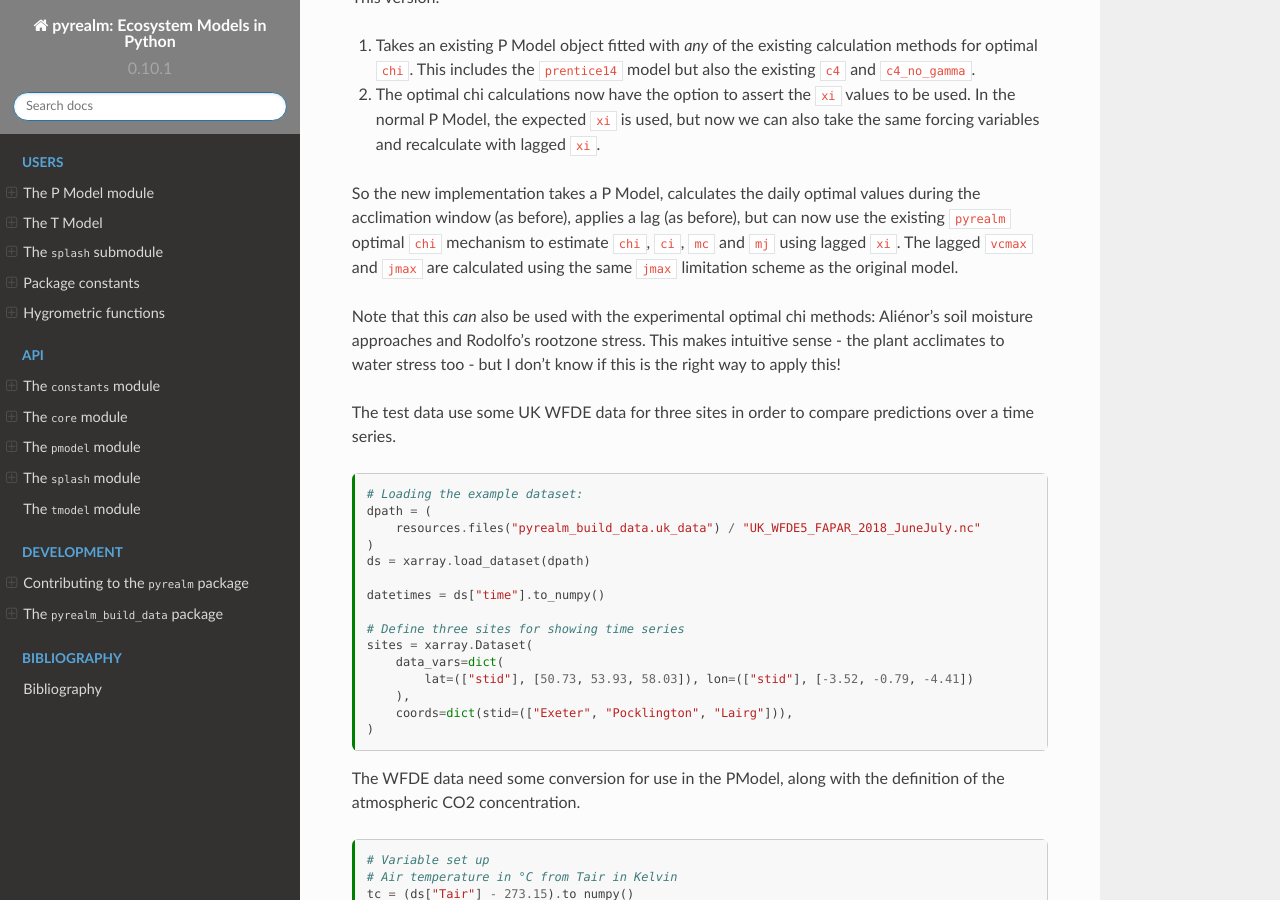
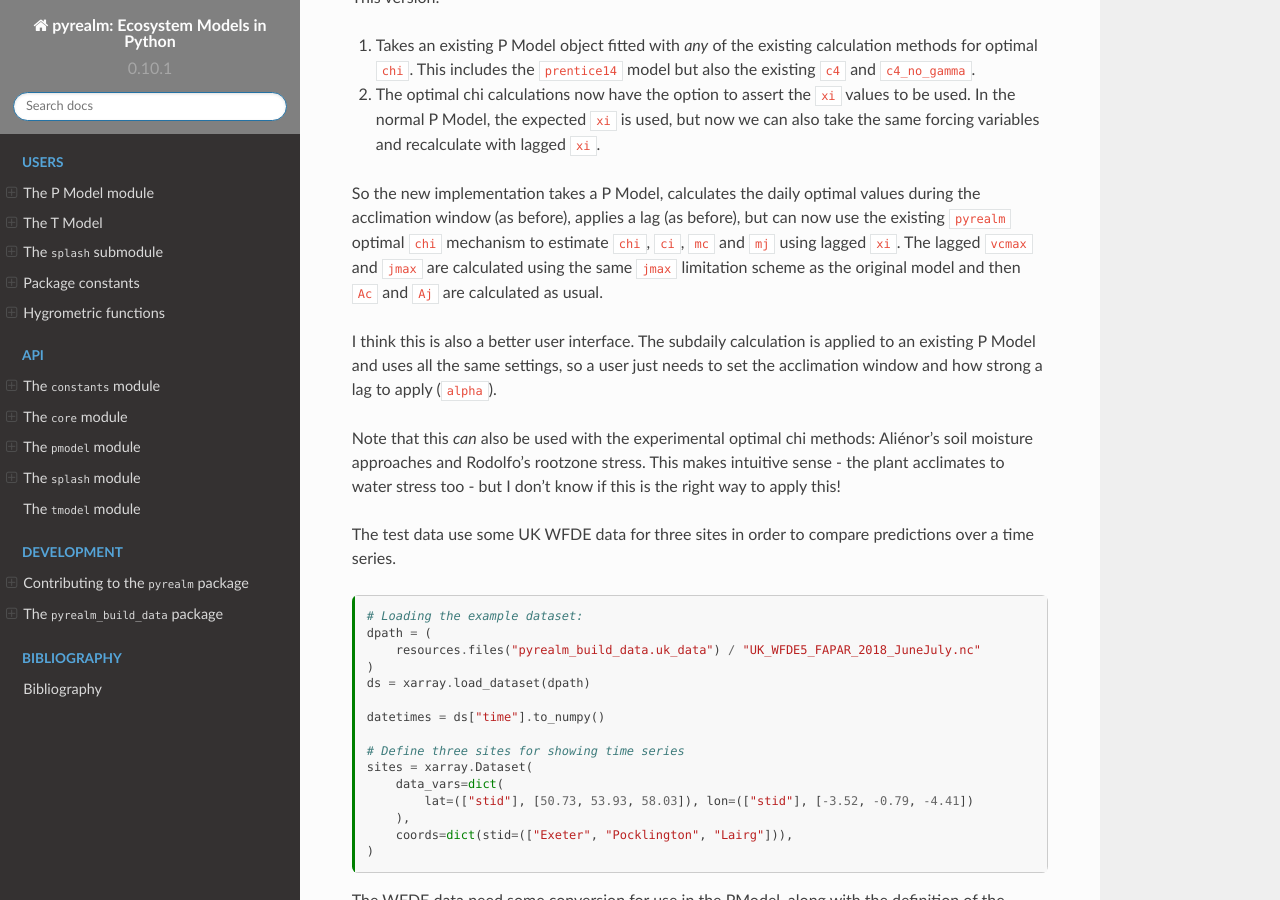
Before and after one commit to ImperialCollegeLondon/pyrealm, a Sphinx documentation site: the page built from docs/source/users/pmodel/subdaily_details/worked_example_new.md, in a window 1280 px wide and 900 px high, scrolled down 580 px. Built offline with Sphinx 7.4.7 and the Read the Docs theme 2.0.0, drawn with Linux system fonts in a browser that asks for light colours; some of the changed text lies outside the part shown.

Commit message:
Update description of new subdaily calculation

````diff
--- a/docs/source/users/pmodel/subdaily_details/worked_example_new.md
+++ b/docs/source/users/pmodel/subdaily_details/worked_example_new.md
@@ -14,7 +14,7 @@ kernelspec:
 
 # Draft implementation of general Subdaily model
 
-```{code-cell}
+```{code-cell} ipython3
 from importlib import resources
 
 import xarray
@@ -39,10 +39,10 @@ C3 pathway.
 
 This version:
 
-1) Takes an existing P Model object fitted with _any_ of the existing calculation
+1. Takes an existing P Model object fitted with _any_ of the existing calculation
    methods for optimal `chi`. This includes the `prentice14` model but also the
    existing `c4` and `c4_no_gamma`.
-2) The optimal chi calculations now have the option to assert the `xi` values to
+2. The optimal chi calculations now have the option to assert the `xi` values to
    be used. In the normal P Model, the expected `xi` is used, but now we can also
    take the same forcing variables and recalculate with lagged `xi`.
 
@@ -50,7 +50,12 @@ So the new implementation takes a P Model, calculates the daily optimal values
 during the acclimation window (as before), applies a lag (as before), but can
 now use the existing `pyrealm` optimal `chi` mechanism to estimate `chi`, `ci`,
 `mc` and `mj` using lagged `xi`. The lagged `vcmax` and `jmax` are calculated
-using the same `jmax` limitation scheme as the original model.
+using the same `jmax` limitation scheme as the original model and then `Ac` and
+`Aj` are calculated as usual.
+
+I think this is also a better user interface. The subdaily calculation is
+applied to an existing P Model and uses all the same settings, so a user just
+needs to set the acclimation window and how strong a lag to apply (`alpha`).
 
 Note that this _can_ also be used with the experimental optimal chi methods:
 Aliénor's soil moisture approaches and Rodolfo's rootzone stress. This makes
@@ -60,7 +65,7 @@ if this is the right way to apply this!
 The test data use some UK WFDE data for three sites in order to compare predictions
 over a time series.
 
-```{code-cell}
+```{code-cell} ipython3
 # Loading the example dataset:
 dpath = (
     resources.files("pyrealm_build_data.uk_data") / "UK_WFDE5_FAPAR_2018_JuneJuly.nc"
@@ -81,7 +86,7 @@ sites = xarray.Dataset(
 The WFDE data need some conversion for use in the PModel, along with the definition of
 the atmospheric CO2 concentration.
 
-```{code-cell}
+```{code-cell} ipython3
 # Variable set up
 # Air temperature in °C from Tair in Kelvin
 tc = (ds["Tair"] - 273.15).to_numpy()
@@ -100,7 +105,7 @@ co2 = np.ones_like(tc) * 400
 
 The code below then calculates the photosynthetic environment.
 
-```{code-cell}
+```{code-cell} ipython3
 # Generate and check the PModelEnvironment
 pm_env = PModelEnvironment(tc=tc, patm=patm, vpd=vpd, co2=co2)
 pm_env.summarize()
@@ -111,14 +116,14 @@ pm_env.summarize()
 The standard implementation of the P Model used below assumes that plants can
 instantaneously adopt optimal behaviour.
 
-```{code-cell}
+```{code-cell} ipython3
 # Standard PModels
 pmodC3 = PModel(env=pm_env, kphio=1 / 8, method_optchi="prentice14")
 pmodC3.estimate_productivity(fapar=fapar, ppfd=ppfd)
 pmodC3.summarize()
 ```
 
-```{code-cell}
+```{code-cell} ipython3
 pmodC4 = PModel(env=pm_env, kphio=1 / 8, method_optchi="c4_no_gamma")
 pmodC4.estimate_productivity(fapar=fapar, ppfd=ppfd)
 pmodC4.summarize()
@@ -129,7 +134,7 @@ pmodC4.summarize()
 The code below then refits these models, with slow responses in $\xi$, $V_{cmax25}$ and
 $J_{max25}$. The new implementation is
 
-```{code-cell}
+```{code-cell} ipython3
 # Set the acclimation window to an hour either side of noon
 fsscaler = FastSlowScaler(datetimes)
 fsscaler.set_window(
@@ -159,7 +164,7 @@ fs_pmod = FastSlowPModel(
 Reassuringly, the two subdaily C3 models predict equal GPP, except for trivial
 precision differences.
 
-```{code-cell}
+```{code-cell} ipython3
 fig, (ax1, ax2) = plt.subplots(ncols=2, figsize=(10, 4))
 
 ax1.scatter(fs_pmod.gpp.flatten(), subdailyC3.gpp.flatten())
@@ -167,7 +172,7 @@ ax1.set_xlabel("GPP from original implementation")
 ax1.set_ylabel("GPP from new implementation")
 
 ax2.hist((fs_pmod.gpp.flatten() - subdailyC3.gpp.flatten()) / subdailyC3.gpp.flatten())
-ax2.set_xlabel("Percentage difference in GPP")
+ax2.set_xlabel("Percentage difference in GPP");
 ```
 
 ## Time series predictions
@@ -176,7 +181,7 @@ The code below then extracts the time series for the two months from the three s
 shown above and plots the instantaneous predictions against predictions including slow
 photosynthetic responses.
 
-```{code-cell}
+```{code-cell} ipython3
 # Store the predictions in the xarray Dataset to use indexing
 ds["GPP_pmodC3"] = (ds["Tair"].dims, pmodC3.gpp)
 ds["GPP_subdailyC3"] = (ds["Tair"].dims, subdailyC3.gpp)
@@ -228,6 +233,7 @@ axes[0][0].legend(loc="lower center", bbox_to_anchor=[0.5, 1], ncols=2, frameon=
 plt.tight_layout()
 ```
 
-```{code-cell}
-
+```{code-cell} ipython3
+# Save the new predictions alongside the input data.
+ds.to_netcdf('new_subdaily_C3_and_C4_GPP_values.nc')
 ```
````
